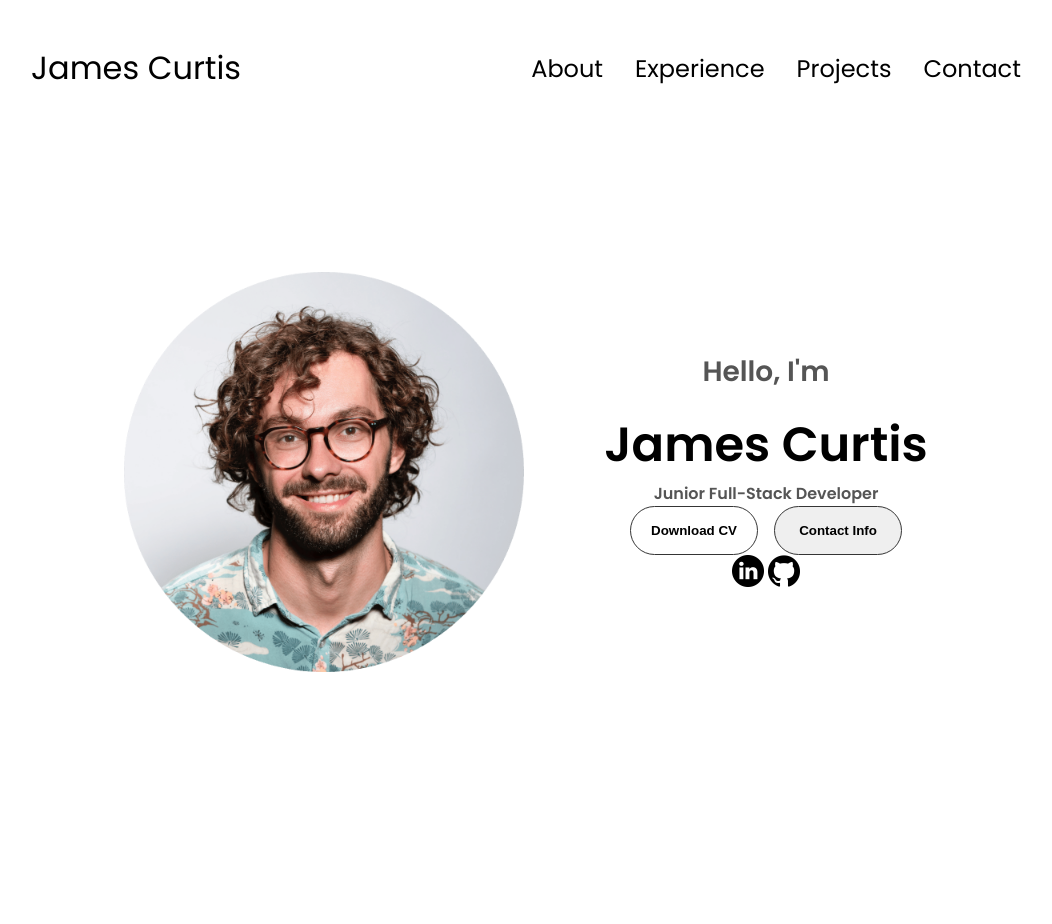
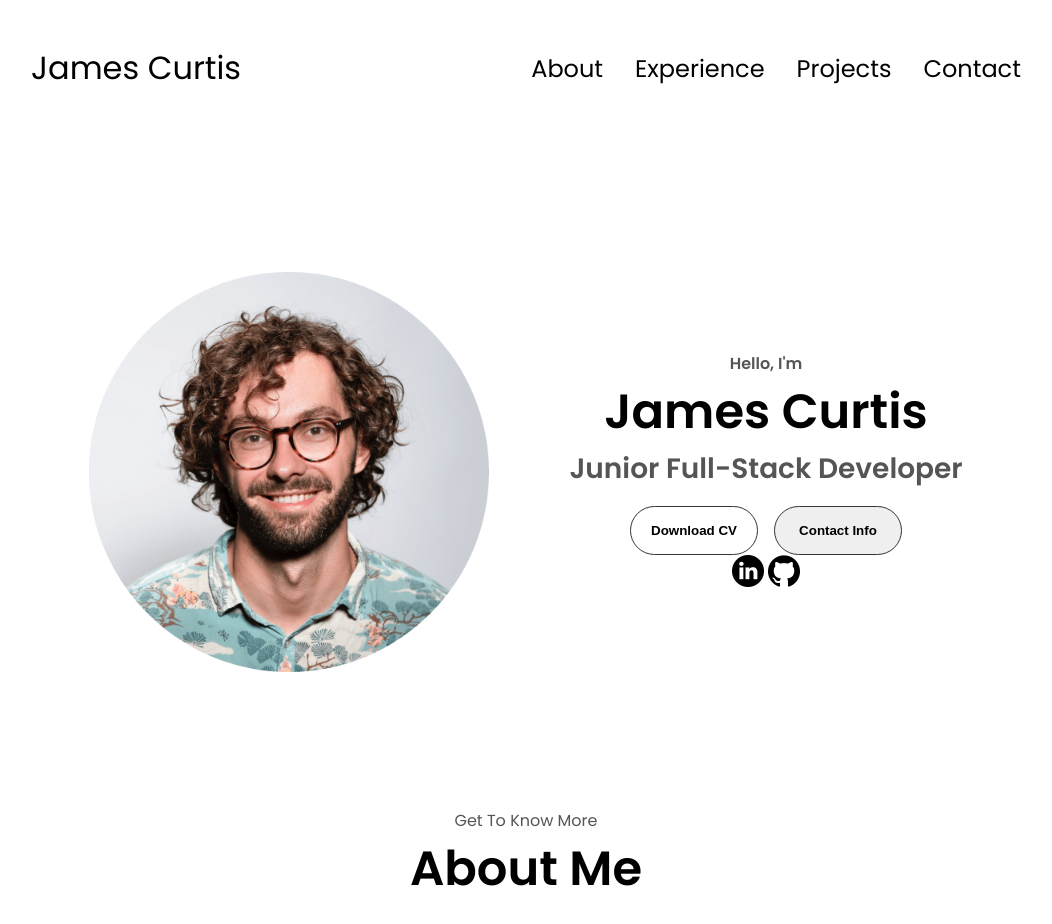
Before and after one commit to JWCurtis94/jcurtiscv, a plain HTML site: page index.html in a window 1280 px wide. Shown: the whole page, without its empty margins (114-1166 px from the left). Before the commit the page ends 800 px from the top, so only its background shows below. Drawn offline with Linux system fonts and the light colour scheme.

Commit message:
jcurtiscv

```diff
--- a/index.html
+++ b/index.html
@@ -66,6 +66,11 @@
         </div>
      </div>
     </section>
+    <section id="about">
+        <p class="section__text__p1">Get To Know More</p>
+        <h1 class="title">About Me</h1>
+        <div class="section__pic-container>
+</section>
     <script src="script.js"></script>
 </body>
 
--- a/style.css
+++ b/style.css
@@ -184,7 +184,7 @@ section {
     text-align: center;
 }
 
-.section__text__p1 {
+.section__text__p2 {
     font-size: 1.75rem;
     margin-bottom: 1rem;
 }
@@ -247,3 +247,7 @@ section {
     .btn-color-2:hover {
         border: rgb(255, 255, 255) 0.1rem solid;
     }
+
+    .btn-container {
+        gap: 1rem;
+    }
```
